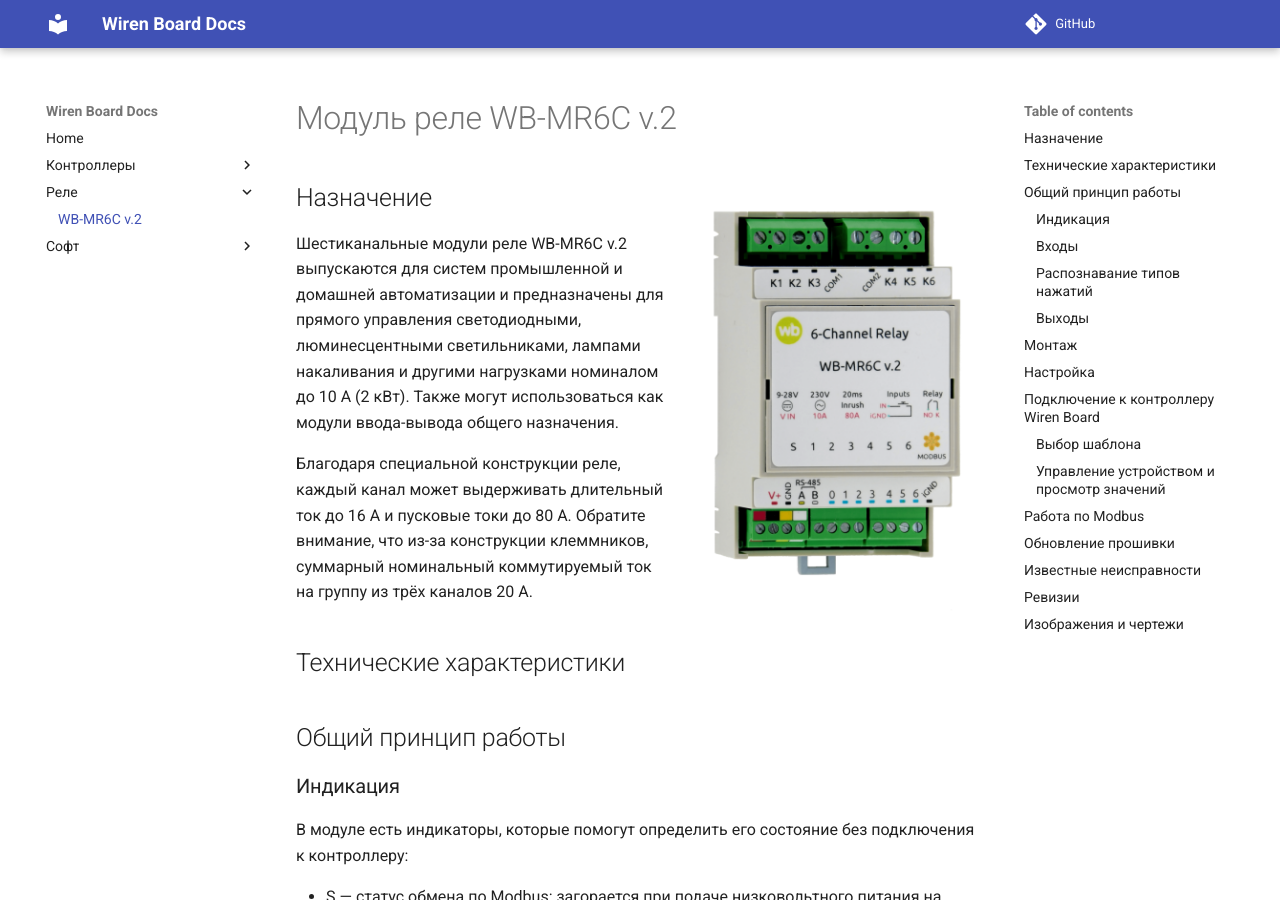
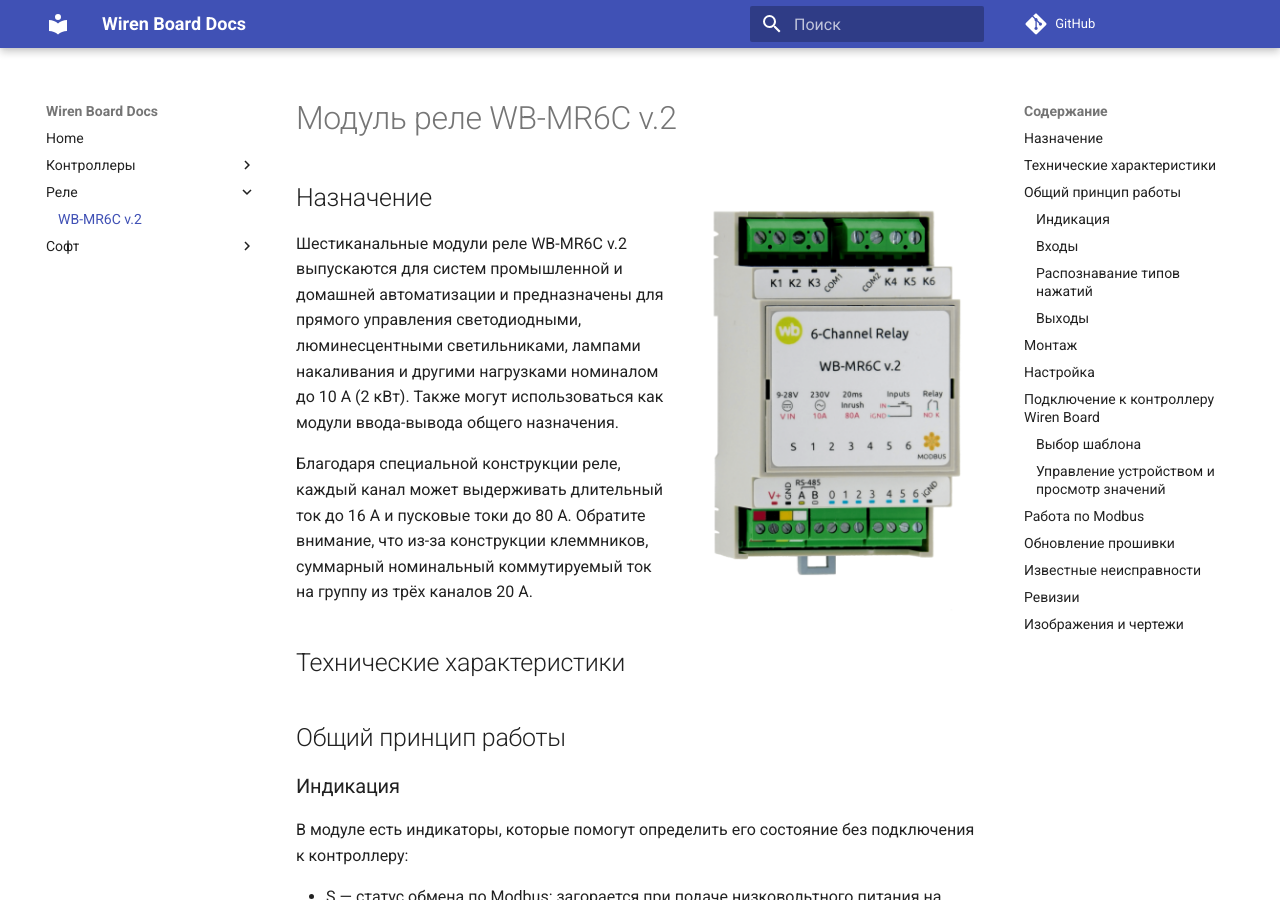
Before and after one commit to aadegtyarev/mkdocs-test, an MkDocs documentation site: the page built from docs/relay/wb-mr6c-v2/index.md, in a window 1280 px wide and 900 px high. Built offline with MkDocs 1.6.1 and Material for MkDocs 9.7.7, drawn with Linux system fonts in a browser that asks for light colours; comment, search, counter and statistics services are not loaded; some of the changed lines change nothing that is shown.

Commit message:
Добавил поиск

```diff
--- a/mkdocs.yml
+++ b/mkdocs.yml
@@ -14,11 +14,13 @@
   name: material
   features:
     - content.tabs.link
+  language: ru
 
 plugins:
   - include-markdown
   - glightbox
   - external-markdown
+  - search
 
 markdown_extensions:
   - pymdownx.superfences
```
